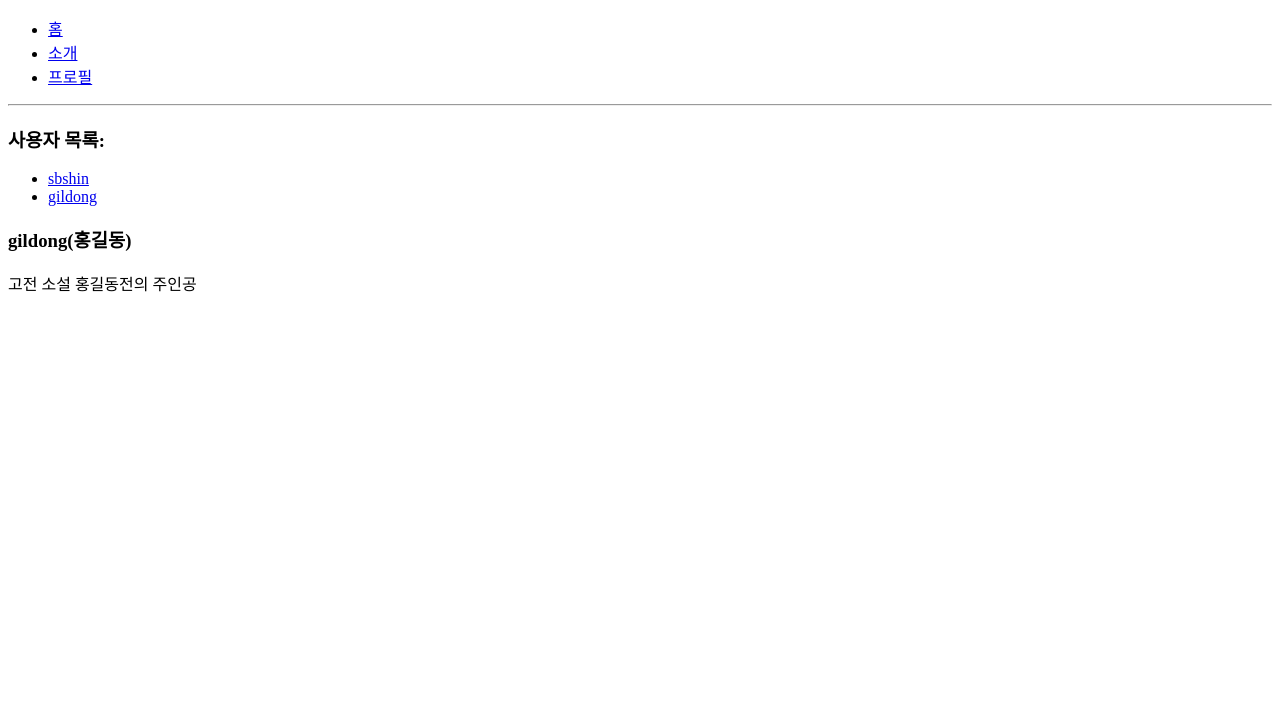
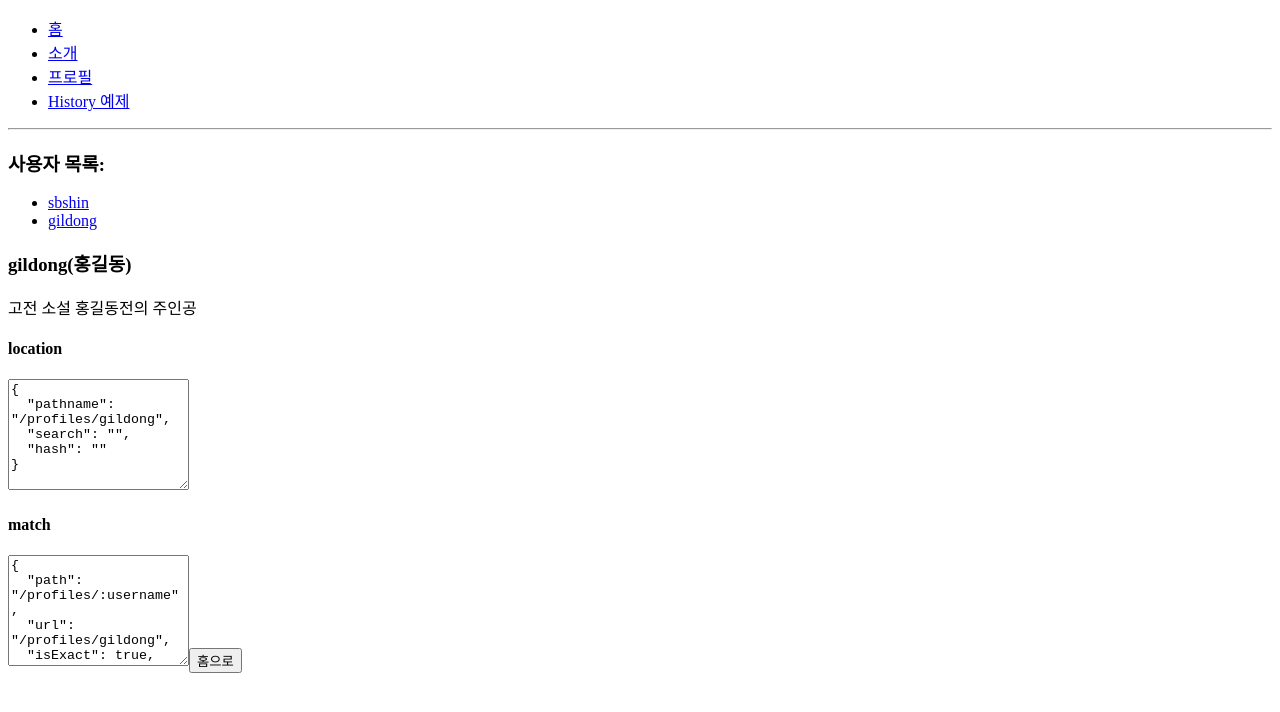
Before and after one commit to solbi0802/react-router-tutorial, a React (Create React App) app: page /profiles/gildong in a window 1280 px wide. Shown: the top 712 px of the page. Built offline with nearby package versions, Linux system fonts and the light colour scheme.

Commit message:
history, withRouter 실습

```diff
--- a/src/App.js
+++ b/src/App.js
@@ -3,6 +3,7 @@
 import About from './About';
 import Home from './Home';
 import Profiles from './Profiles';
+import HistorySample from './HistorySample';
 
 
 const App = () => {
@@ -18,11 +19,15 @@
         <li>
           <Link to="/profiles">프로필</Link>
         </li>
+        <li>
+          <Link to="/history">History 예제</Link>
+        </li>
       </ul>
       <hr />
       <Route path="/" component={Home} exact={true} />
       <Route path={['/about', '/info']} component={About} />
       <Route path="/profiles" component={Profiles} />
+      <Route path="/history" component={HistorySample} />
     </div>
   );
 }
--- /dev/null
+++ b/src/HistorySample.js
@@ -0,0 +1,34 @@
+import React, { Component } from 'react';
+
+class HistorySample extends Component {
+    // 뒤로가기
+    handleGoBack = () => {
+        this.props.history.goBack();
+    }
+
+    // 홈으로 이동
+    handleGoHome = () => {
+        this.props.history.push('/');
+    }
+
+    componentDidMount() {
+        this.unblock = this.props.history.block('정말 떠나실 건가요?');
+    }
+
+    componentWillUnmount() {
+        if (this.unblock) {
+            this.unblock();
+        }
+    }
+
+    render() {
+        return (
+            <div>
+                <button onClick={this.handleGoBack}>뒤로</button>
+                <button onClick={this.handleGoHome}>홈으로</button>
+            </div>
+        )
+    }
+}
+
+export default HistorySample;
--- a/src/Profile.js
+++ b/src/Profile.js
@@ -1,4 +1,6 @@
 import React from 'react';
+import { withRouter } from 'react-router-dom';
+import WithRouterSample from './WithRouterSample';
 
 const data = {
     sbshin: {
@@ -23,8 +25,10 @@
                 {username}({Profile.name})
             </h3>
             <p>{Profile.description}</p>
+            <WithRouterSample />
         </div>
+
     )
 };
 
-export default Profile;
+export default withRouter(Profile);
--- /dev/null
+++ b/src/WithRouterSample.js
@@ -0,0 +1,23 @@
+import React from 'react';
+import { withRouter } from 'react-router-dom';
+const WithRouterSample = ({ location, match, history }) => {
+    return (
+        <div>
+            <h4>location</h4>
+            <textarea
+                value={JSON.stringify(location, null, 2)}
+                rows={7}
+                readOnly={true}
+            ></textarea>
+            <h4>match</h4>
+            <textarea
+                value={JSON.stringify(match, null, 2)}
+                rows={7}
+                readOnly={true}
+            ></textarea>
+            <button onClick={() => history.push('/')}>홈으로</button>
+        </div>
+    );
+};
+
+export default withRouter(WithRouterSample);
```
